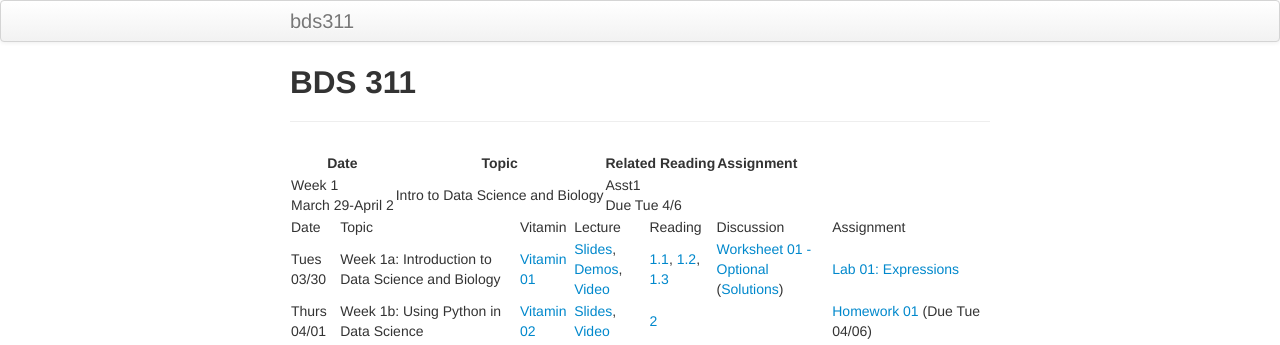
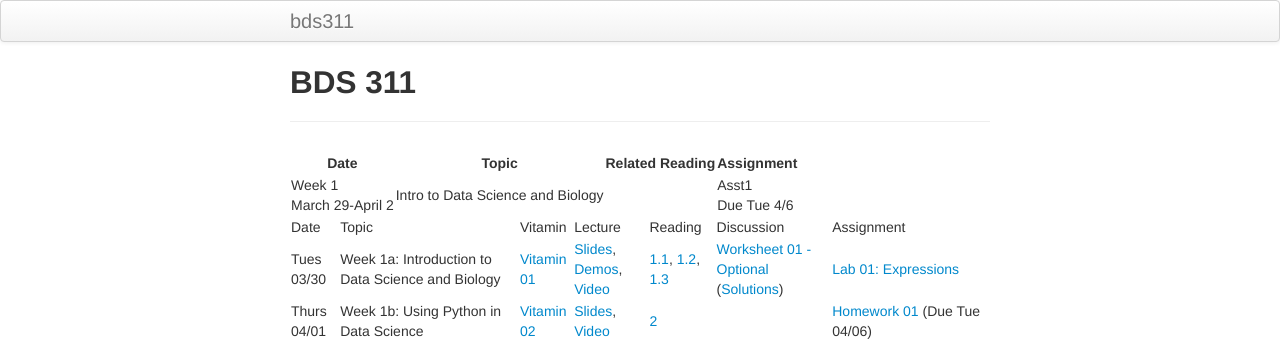
Before and after one commit to timothylwarren/bds311-sp21, a Jekyll site: the page built from index.md, in a window 1280 px wide. Shown: the top 345 px of the page. Built offline with Jekyll 4.4.1, drawn with Linux system fonts in a browser that asks for light colours.

```diff
--- a/index.md
+++ b/index.md
@@ -6,7 +6,7 @@ title: BDS 311
 
 |Date | Topic | Related Reading | Assignment |
 | --- | ----- | ---------- | ---------------- |
-| Week 1 <br /> March 29-April 2 | Intro to Data Science and Biology | Asst1 <br/> Due Tue 4/6|
+| Week 1 <br /> March 29-April 2 | Intro to Data Science and Biology |  | Asst1 <br/> Due Tue 4/6|
 
 <table>
 <tr>
```
